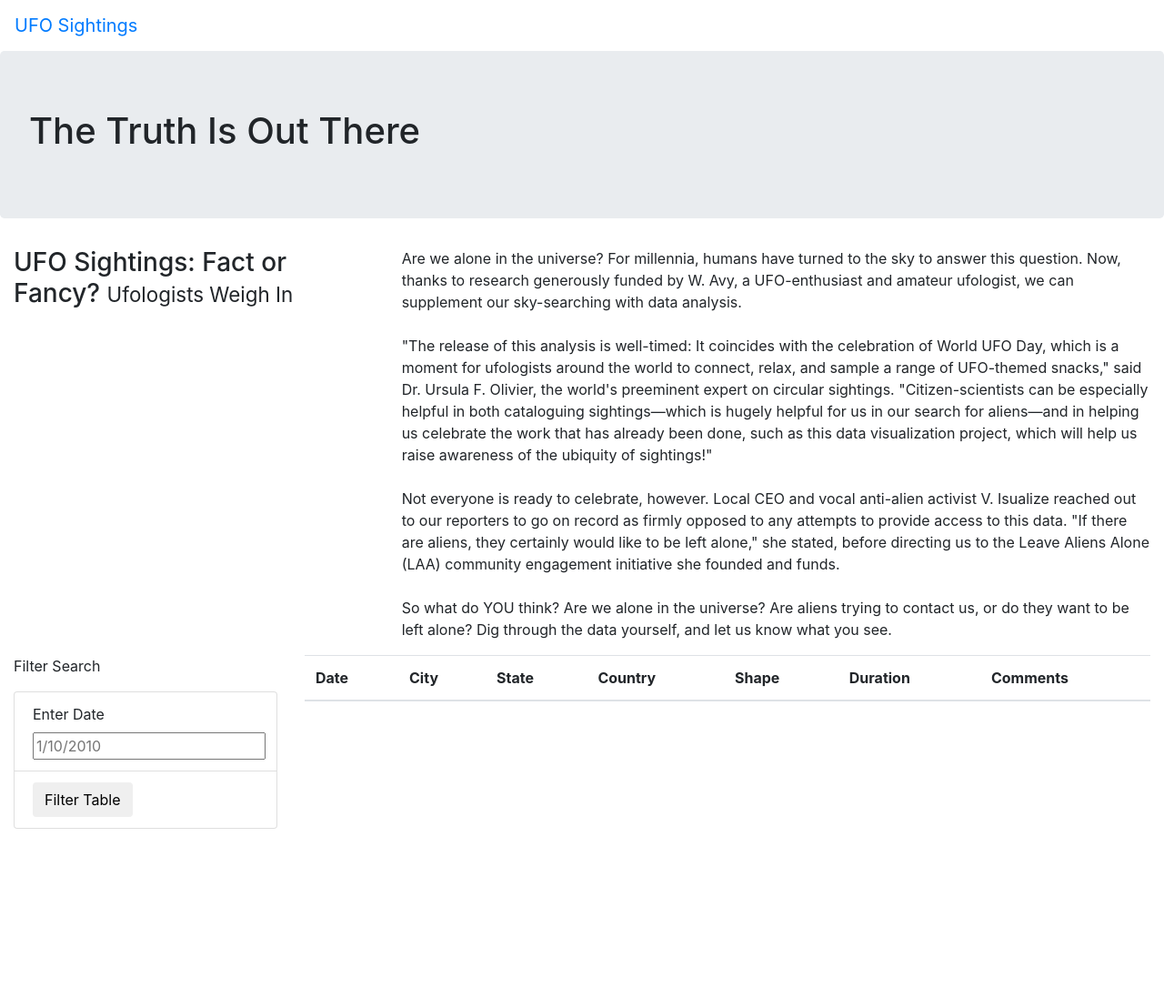
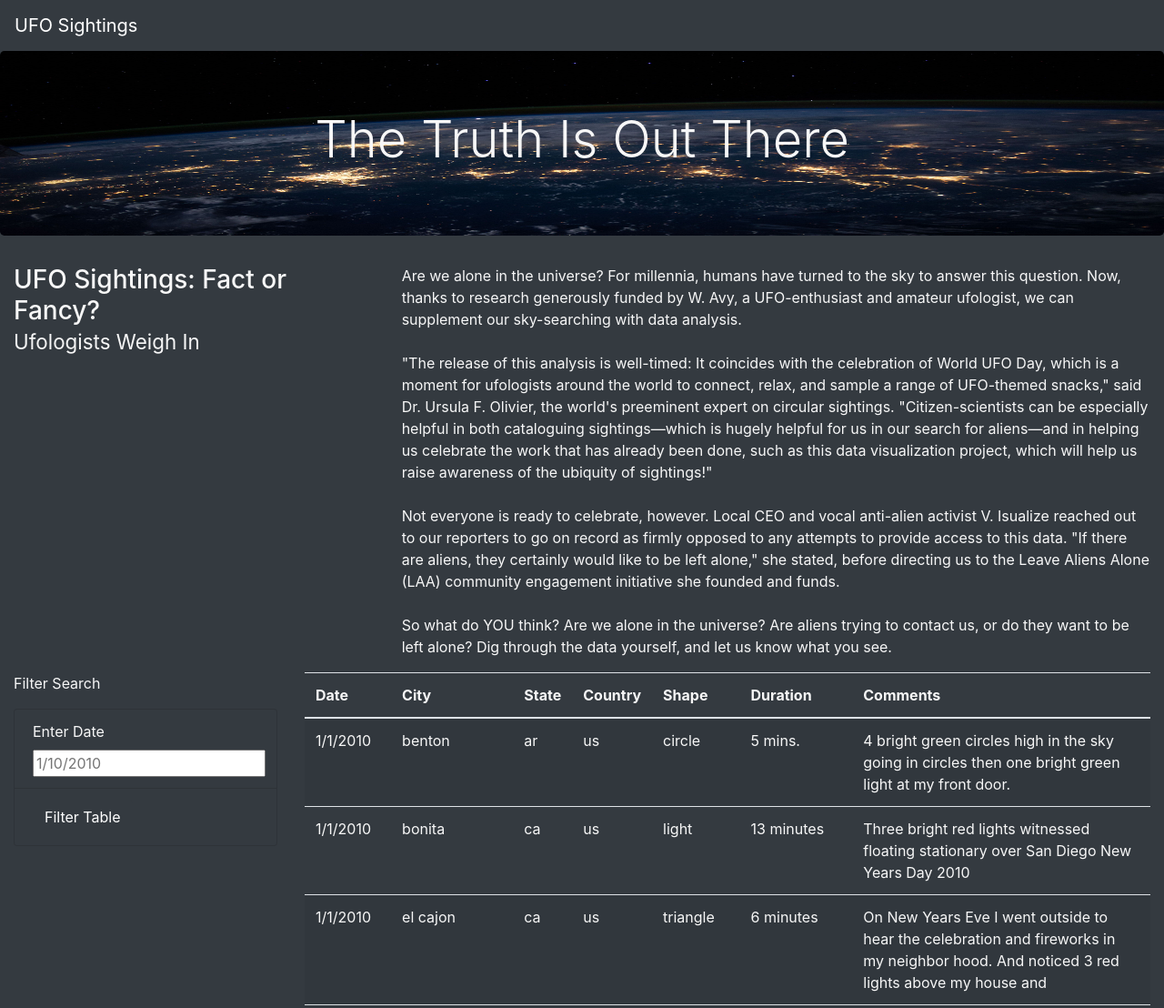
Before and after one commit to jbtrahin/UFOs, a plain HTML site: page index.html in a window 1280 px wide. Shown: the top 1108 px of the page at 91% size. Before the commit the page ends 911 px from the top, so only its background shows below. Drawn offline with nearby package versions, Linux system fonts and the light colour scheme.

Commit message:
Updating files after 11.6.3

```diff
--- a/index.html
+++ b/index.html
@@ -14,19 +14,19 @@
     <link rel="stylesheet" href="static/css/style.css">
 </head>
 
-<body>
+<body class="bg-dark">
     <div class="wrapper">
-        <nav class="navbar navbar-expand-lg">
+        <nav class="navbar navbar-dark bg-dark navbar-expand-lg">
             <a class="navbar-brand" href="index.html">UFO Sightings</a>
         </nav>
     </div>
     <div class="jumbotron">
-        <h1>The Truth Is Out There</h1>
+        <h1 class="display-4">The Truth Is Out There</h1>
     </div>
     <div class="container-fluid">
         <div class="row">
             <div class="col-md-4">
-                <h3>UFO Sightings: Fact or Fancy? <small>Ufologists Weigh In</small></h3>
+                <h3>UFO Sightings: Fact or Fancy?<br><small>Ufologists Weigh In</small></h3>
             </div>
             <div class="col-md-8">
                 <p>
@@ -38,15 +38,15 @@
     <div class="container-fluid">
         <div class="row">
             <div class="col-md-3">
-                <form>
+                <form class="bg-dark">
                     <p>Filter Search</p>
-                    <ul class="list-group">
-                        <li class="list-group-item">
+                    <ul class="list-group bg-dark">
+                        <li class="list-group-item bg-dark">
                             <label for="date">Enter Date</label>
                             <input type="text" placeholder="1/10/2010" id="datetime"/>
                         </li>
-                        <li class="list-group-item">
-                            <button id="filter-btn" type="button" class="btn btn-default">Filter Table</button>
+                        <li class="list-group-item bg-dark">
+                            <button id="filter-btn" type="button" class="btn btn-dark">Filter Table</button>
                         </li>
                     </ul>
                 </form>
@@ -69,6 +69,8 @@
             </div>
         </div>
     </div>
+    <script src="https://cdnjs.cloudflare.com/ajax/libs/d3/4.11.0/d3.js"></script>
+    <script src="static/js/data.js"></script>
+    <script src="static/js/app.js"></script>
 </body>
-
 </html>
--- a/static/css/style.css
+++ b/static/css/style.css
@@ -0,0 +1,9 @@
+body {
+    color: #f7f7f7;
+}
+
+.jumbotron {
+    background-image: url("../images/nasa.jpg");
+    background-size: 100% 100%;
+    text-align: center;
+}
```
Also changed, not shown: static/images/nasa.jpg (added).
